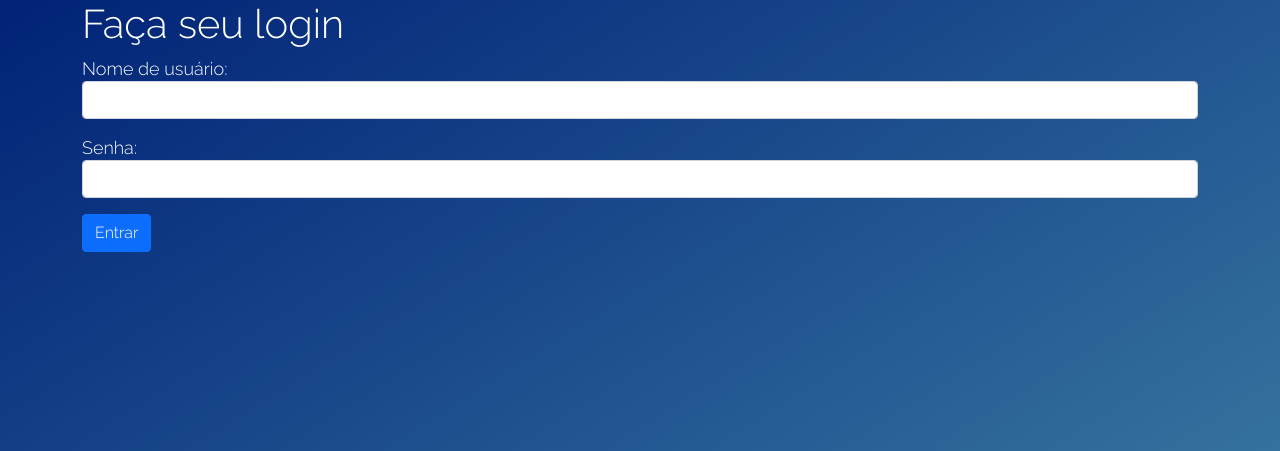
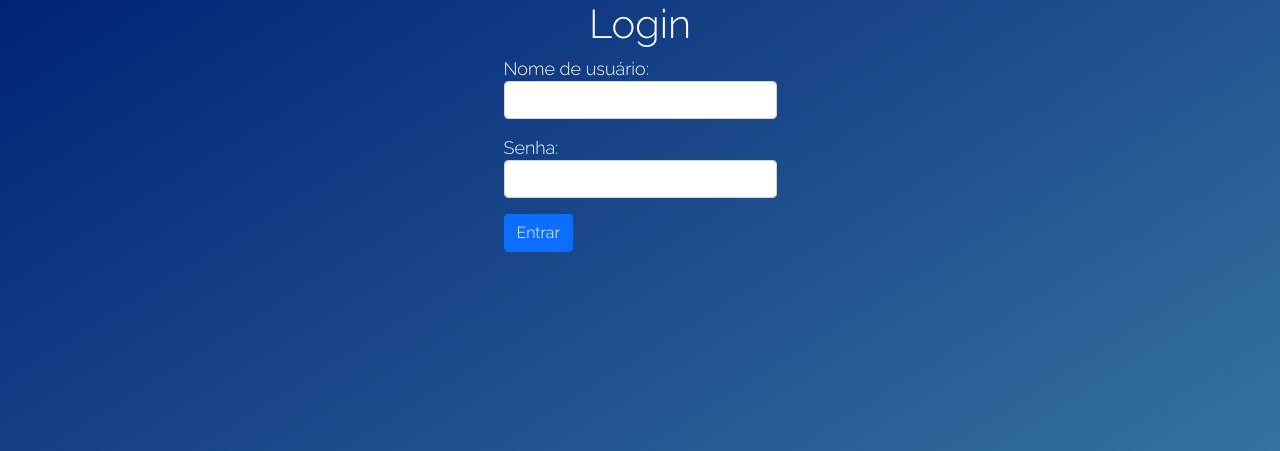
Before and after one commit to svitorsannttos2/programacao_web_me, a Flask app: page /login in a window 1280 px wide. Shown: the top 451 px of the page. Run offline with Flask 2, Linux system fonts and the light colour scheme; some libraries are stand-ins or nearby versions.

Commit message:
Corrigindo estrutura do login

```diff
--- a/templates/login.html
+++ b/templates/login.html
@@ -20,12 +20,20 @@
             {% endif %}
         {% endwith %}
 
-        <h1>Faça seu login</h1>
-        <form method="POST" action="/autenticar">
-            <p><label>Nome de usuário:</label> <input class="form-control" type="text" name="usuario" required></p>
-            <p><label>Senha:</label> <input class="form-control" type="password" name="senha" required></p>
-            <p><button class="btn btn-primary" type="submit">Entrar</button></p>
-        </form>
+        {% block content %}
+            <h1 class="d-flex justify-content-center">Login</h1>
+            <div class="container">
+                <div class="d-flex justify-content-center">
+                    <div class="col col-xl-3" >
+                        <form method="POST" action="/autenticar">
+                            <p><label>Nome de usuário:</label> <input class="form-control" type="text" name="usuario" required></p>
+                            <p><label>Senha:</label> <input class="form-control" type="password" name="senha" required></p>
+                            <p><button class="btn btn-primary" type="submit">Entrar</button></p>
+                        </form>
+                    </div>
+                </div>
+            </div>
+        {% endblock %}
     </div>
 </body>
 </html>
```
